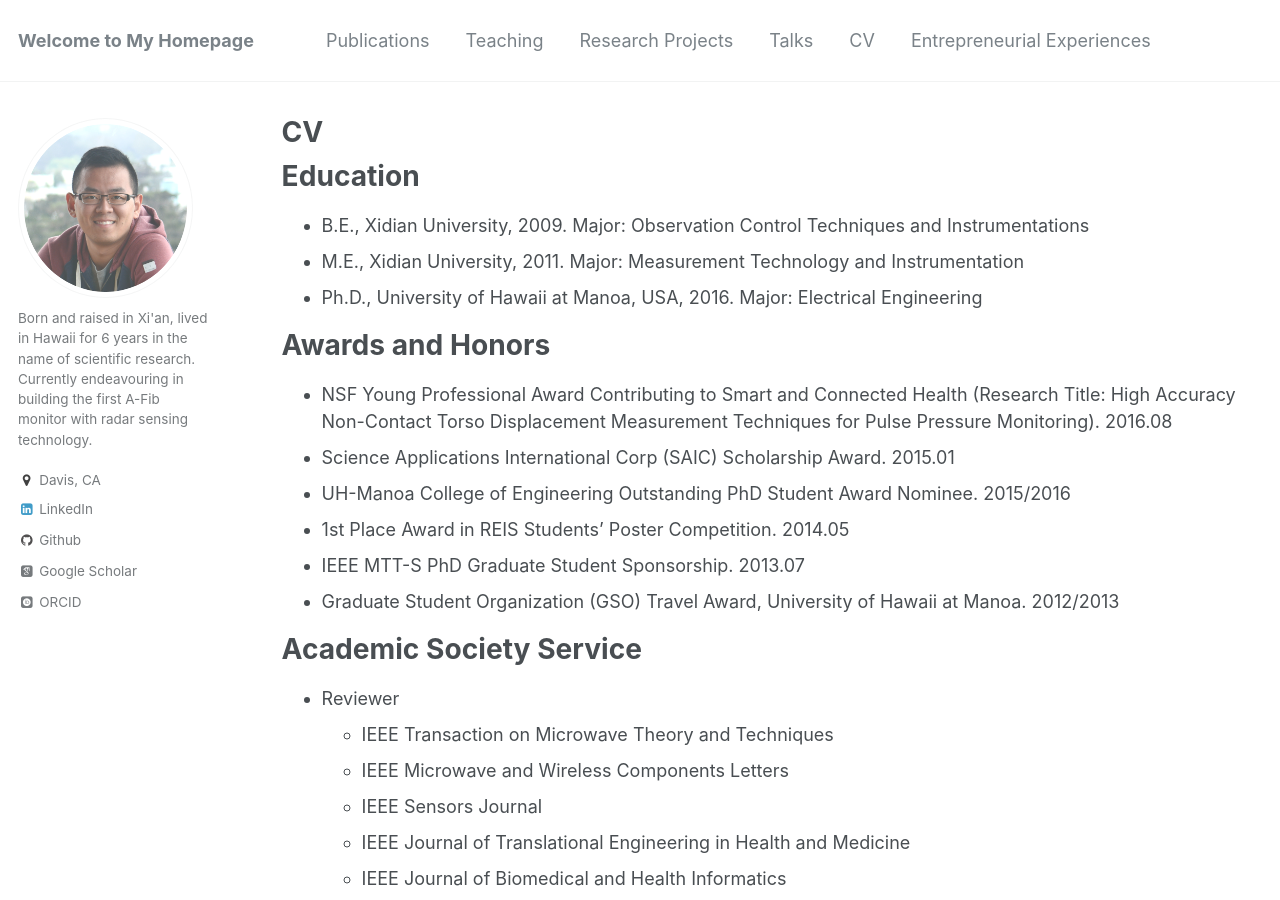
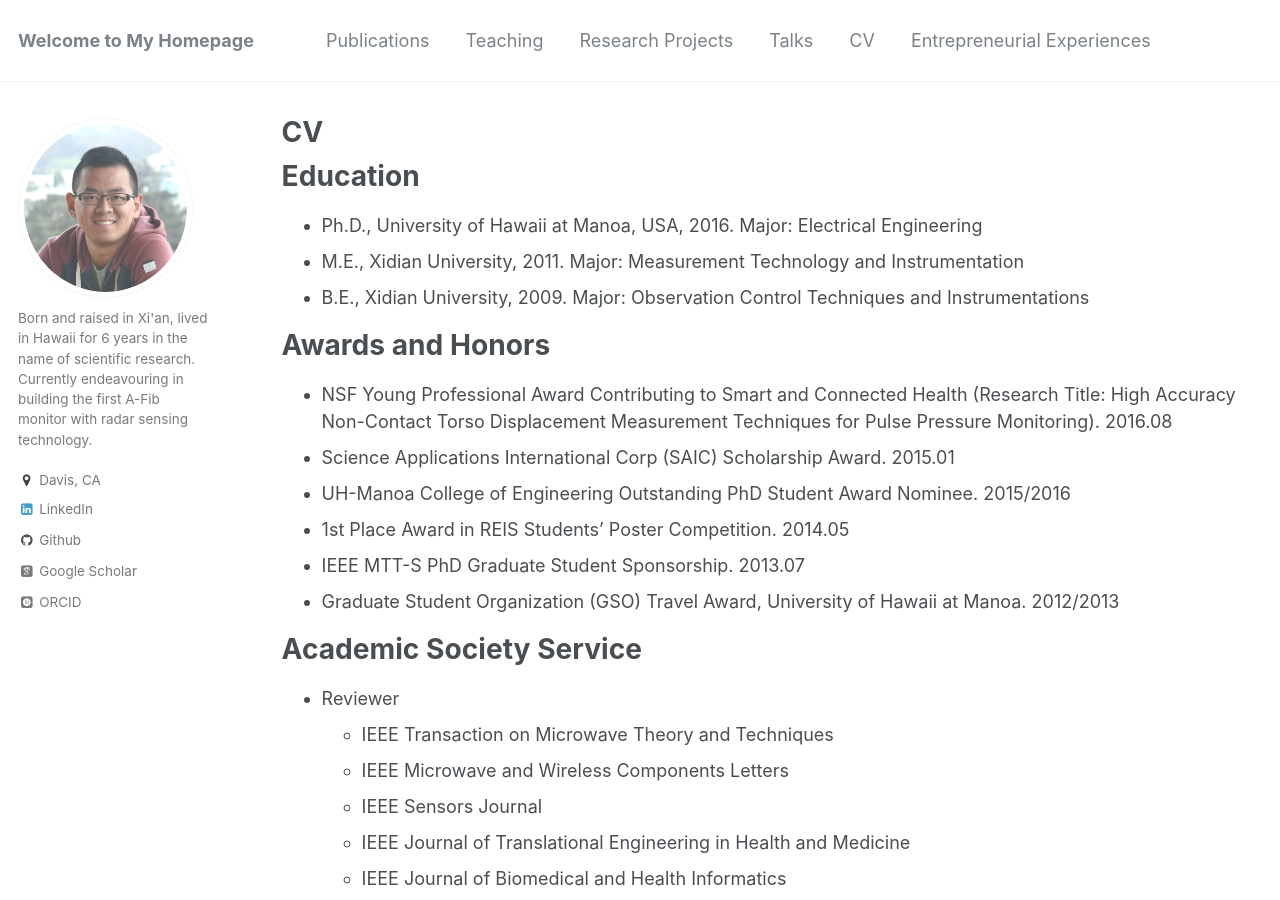
Before and after one commit to x-mengao/x-mengao.github.io, a Jekyll site: the page built from _pages/cv.md, in a window 1280 px wide and 900 px high. Built offline with Jekyll 4.4.1, drawn with Linux system fonts in a browser that asks for light colours; some web fonts are replaced.

Commit message:
Update cv.md

```diff
--- a/_pages/cv.md
+++ b/_pages/cv.md
@@ -11,9 +11,9 @@ redirect_from:
 
 Education
 ======
+* Ph.D., University of Hawaii at Manoa, USA, 2016. Major: Electrical Engineering
+* M.E., Xidian University, 2011. Major: Measurement Technology and Instrumentation
 * B.E., Xidian University, 2009. Major: Observation Control Techniques and Instrumentations
-* M.E., Xidian University, 2011. Major: Measurement Technology and Instrumentation
-* Ph.D., University of Hawaii at Manoa, USA, 2016. Major: Electrical Engineering
 
 
 Awards and Honors
```
